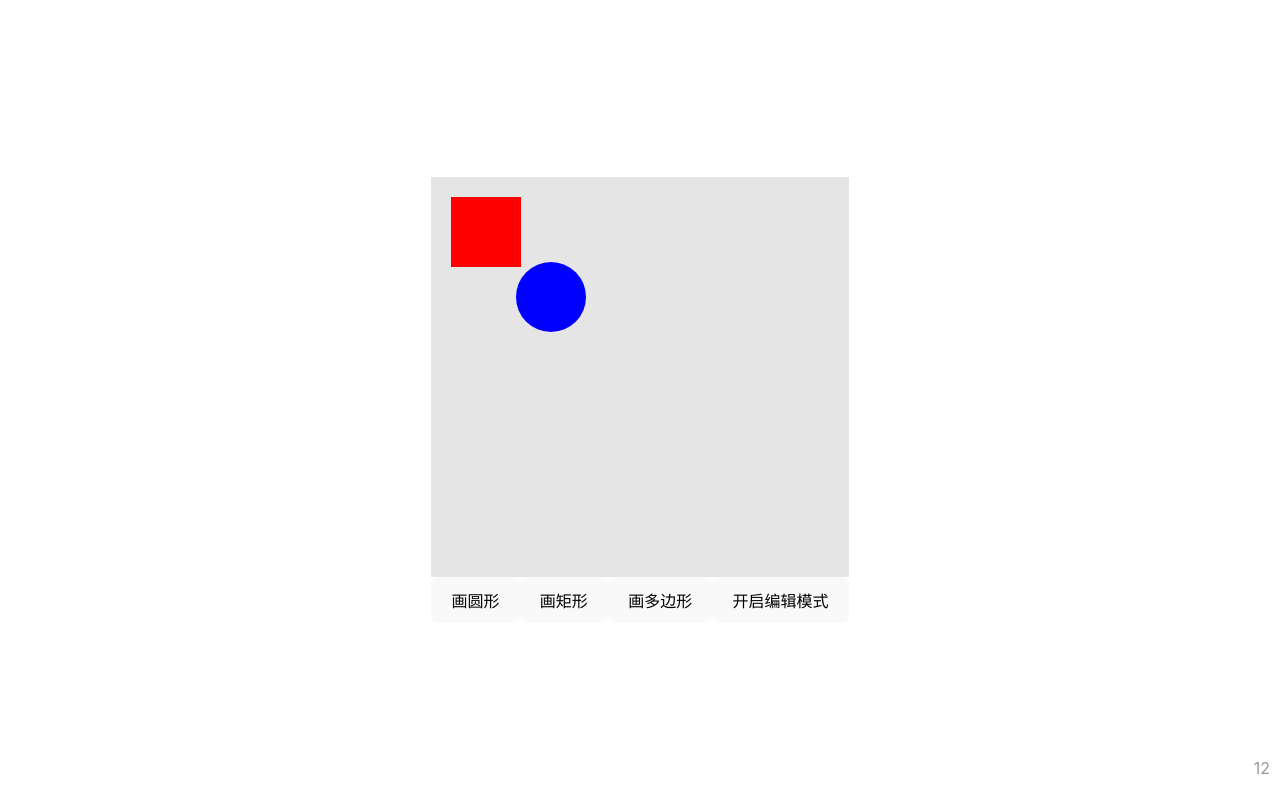
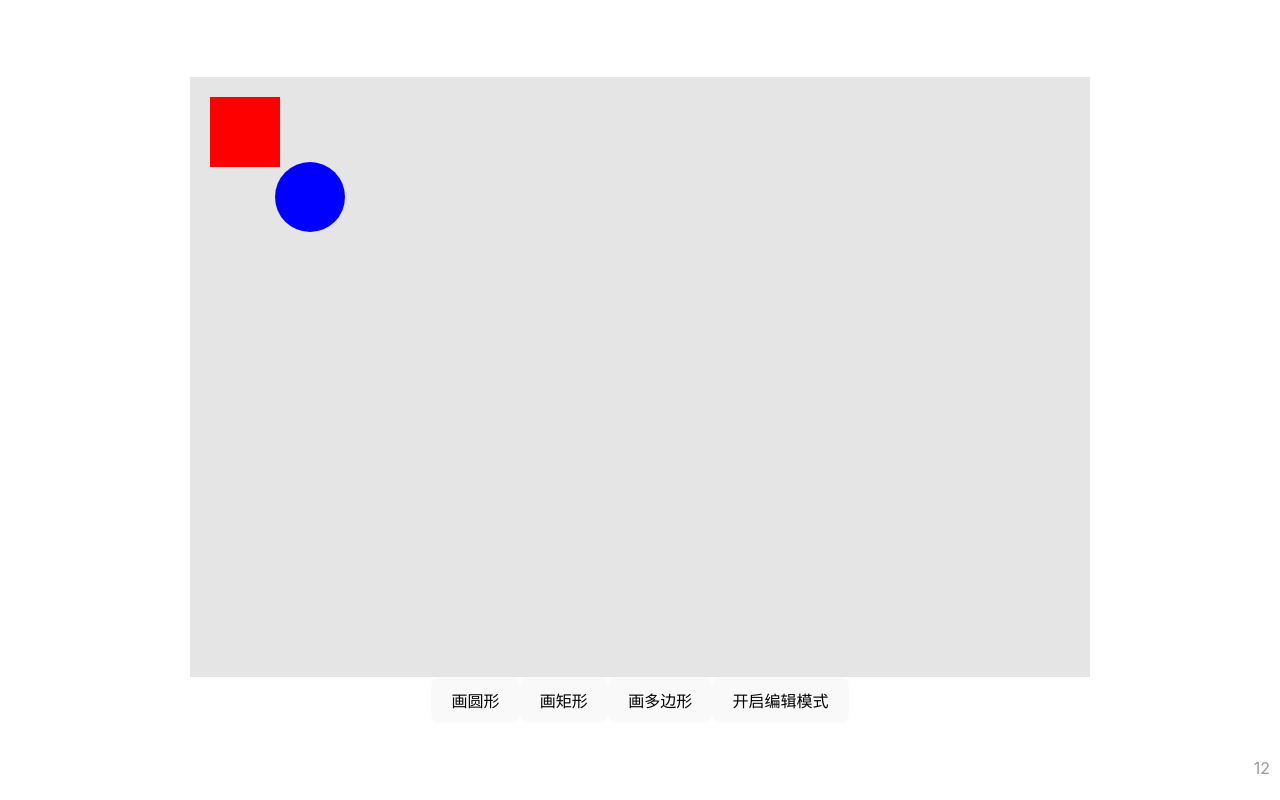
Before and after one commit to jinzhuming/konva-vue, a Vue app: page / in a window 1280 px wide. Built offline with nearby package versions, Linux system fonts and the light colour scheme.

Commit message:
提取画布 config 配置

```diff
--- a/src/App.vue
+++ b/src/App.vue
@@ -1,5 +1,11 @@
 <template>
-  <Canvas :shapes="shapes" @onChange="onChange" :creatorType="creatorType" @onCreateNewShape="onCreateNewShape" />
+  <Canvas
+    :canvasConfig="{ width: 900, height: 600 }"
+    :shapes="shapes"
+    @onChange="onChange"
+    :creatorType="creatorType"
+    @onCreateNewShape="onCreateNewShape"
+  />
   <button @click="creatorType = 'circle'">画圆形</button>
   <button @click="creatorType = 'rect'">画矩形</button>
   <button @click="creatorType = 'polygon'">画多边形</button>
--- a/src/components/Canvas.vue
+++ b/src/components/Canvas.vue
@@ -1,6 +1,6 @@
 <template>
   <div class="canvas" style="background: rgba(0, 0, 0, 0.1)">
-    <Stage backgroundColor="red" :config="{ width: 400, height: 400 }">
+    <Stage backgroundColor="red" :config="canvasConfig">
       <Layer>
         <template v-for="shape in shapes">
           <Circle @onChange="onChange" v-if="shape.type === 'circle'" :config="shape" :key="shape.id" />
@@ -24,10 +24,10 @@ import Rect from "./Rect.vue";
 import Circle from "./Circle.vue";
 import Layer from "./Layer.vue";
 import Stage from "./Stage.vue";
-import { IShape, TCreatorType } from "./interface";
+import { ICanvasConfig, IShape, TCreatorType } from "./interface";
 import Creator from "./creator/RectCreator.vue";
 
-defineProps<{ shapes: IShape[]; creatorType?: TCreatorType }>();
+defineProps<{ shapes: IShape[]; creatorType?: TCreatorType; canvasConfig: ICanvasConfig }>();
 const emit = defineEmits(["onCreateNewShape", "onChange"]);
 const onCreateNewShape = (shape: IShape) => {
   emit("onCreateNewShape", shape);
--- a/src/components/interface.ts
+++ b/src/components/interface.ts
@@ -20,3 +20,8 @@ export interface IShape {
 export interface IInstance extends ComponentInternalInstance {
   __konvaNode: Konva.Node;
 }
+
+export interface ICanvasConfig {
+  width: number;
+  height: number;
+}
```
